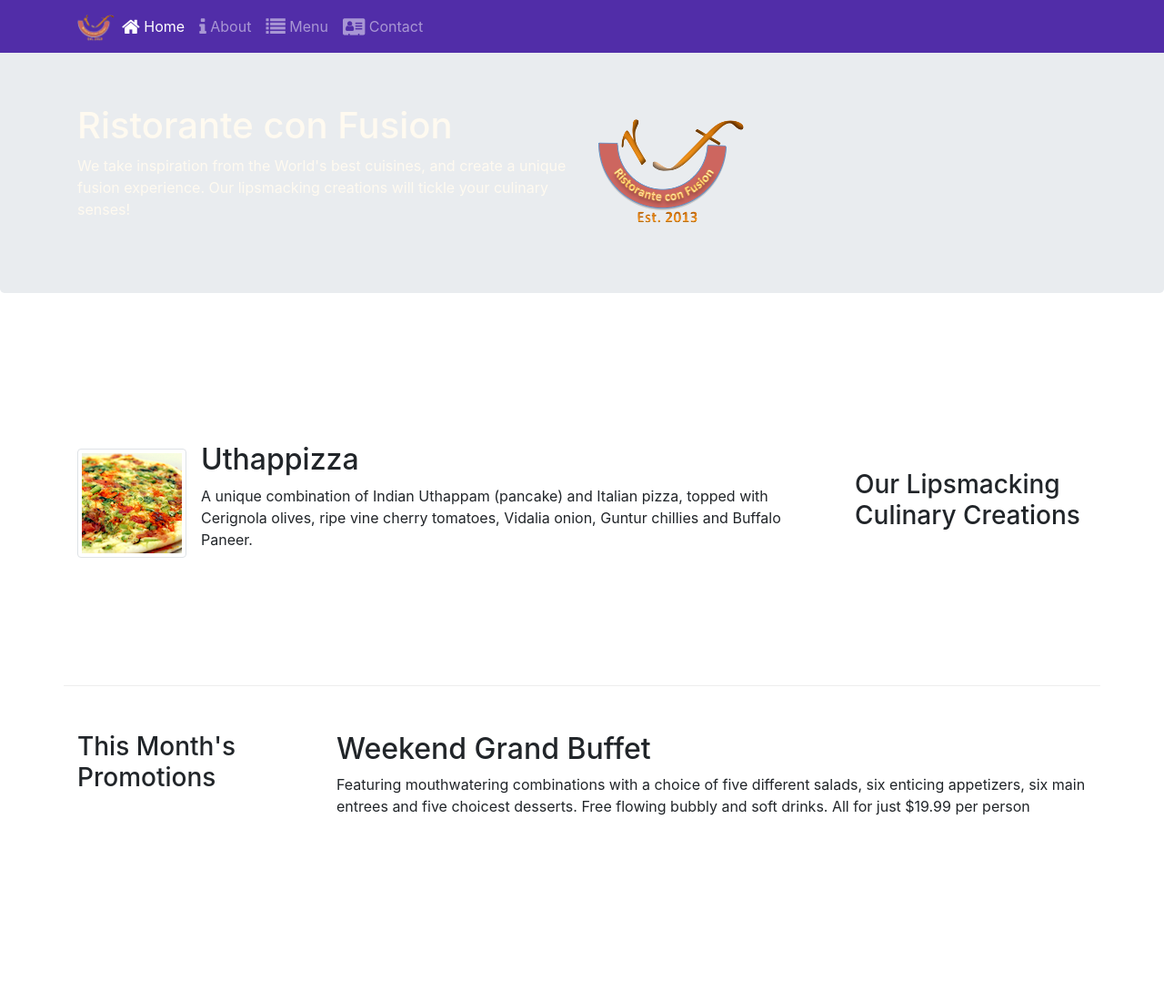
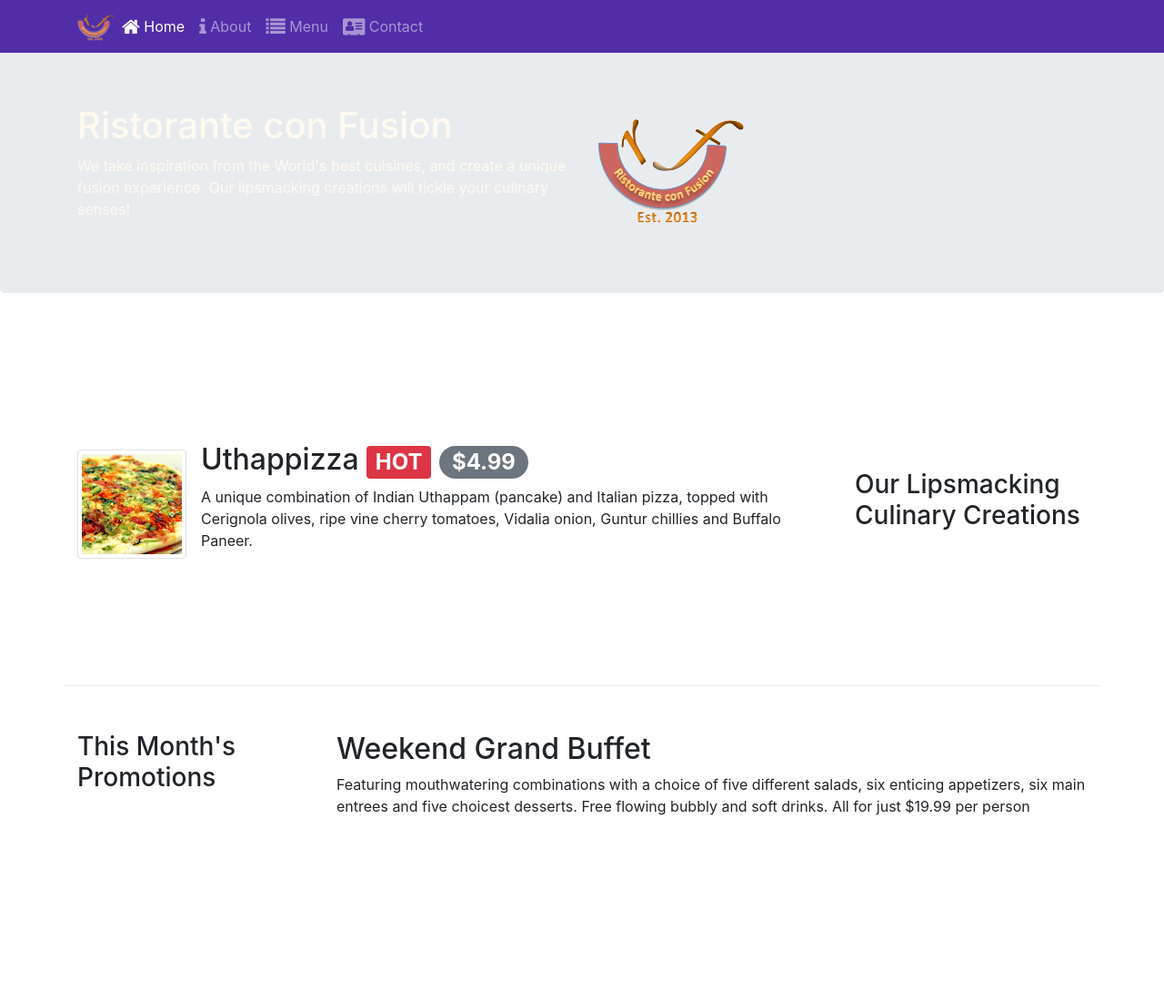
Before and after one commit to Kenn1412/Bootstrap4, a website: page index.html in a window 1280 px wide. Shown: the top 1100 px of the page at 91% size. Drawn offline with nearby package versions, Linux system fonts and the light colour scheme.

Commit message:
Alerting Users

```diff
--- a/index.html
+++ b/index.html
@@ -60,7 +60,11 @@
                 <div class="media">
                     <img class="d-flex mr-3 img-thumbnail align-self-center" src="img/uthappizza.png" alt="Uthappizza">
                     <div class="media-body">
-                        <h2 class="mt-0">Uthappizza</h2>
+                        <h2 class="mt-0">
+                            Uthappizza
+                            <span class="badge badge-danger">HOT</span>
+                            <span class="badge badge-pill badge-secondary">$4.99</span>
+                        </h2>
                         <p class="d-none d-sm-block">A unique combination of Indian Uthappam (pancake) and
                             Italian pizza, topped with Cerignola olives, ripe vine
                             cherry tomatoes, Vidalia onion, Guntur chillies and
```
Also changed, not shown: aboutus.html (+2 -1 lines), contactus.html (+2 -1 lines).
